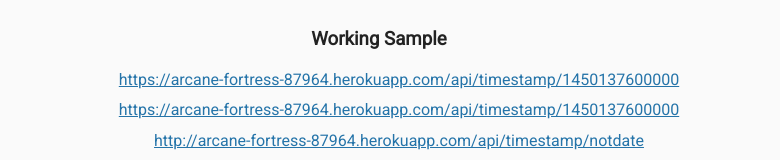
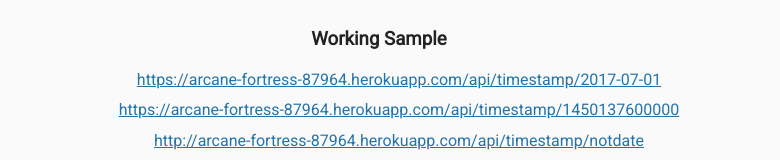
Before and after one commit to Aybee5/Timestamp-Microservice, a website: page views/index.html in a window 1280 px wide. Shown: the part 498-658 px from the top of the page, without its empty margins (261-1041 px from the left). Drawn offline with Linux system fonts and the light colour scheme; files that its build step writes are made by us from their sources.

Commit message:
Updated index.html

```diff
--- a/views/index.html
+++ b/views/index.html
@@ -31,8 +31,8 @@
         <h3>Working Sample</h3>
         <ul>
           <li>
-            <a href="https://arcane-fortress-87964.herokuapp.com/api/timestamp/2015-07-01">
-              https://arcane-fortress-87964.herokuapp.com/api/timestamp/1450137600000</a></li>
+            <a href="https://arcane-fortress-87964.herokuapp.com/api/timestamp/2017-07-01">
+              https://arcane-fortress-87964.herokuapp.com/api/timestamp/2017-07-01</a></li>
           <li><a href="https://arcane-fortress-87964.herokuapp.com/api/timestamp/1450137600000">https://arcane-fortress-87964.herokuapp.com/api/timestamp/1450137600000</a></li>
           <li><a href="http://arcane-fortress-87964.herokuapp.com/api/timestamp/notdate">http://arcane-fortress-87964.herokuapp.com/api/timestamp/notdate</a></li>
         </ul>
```
